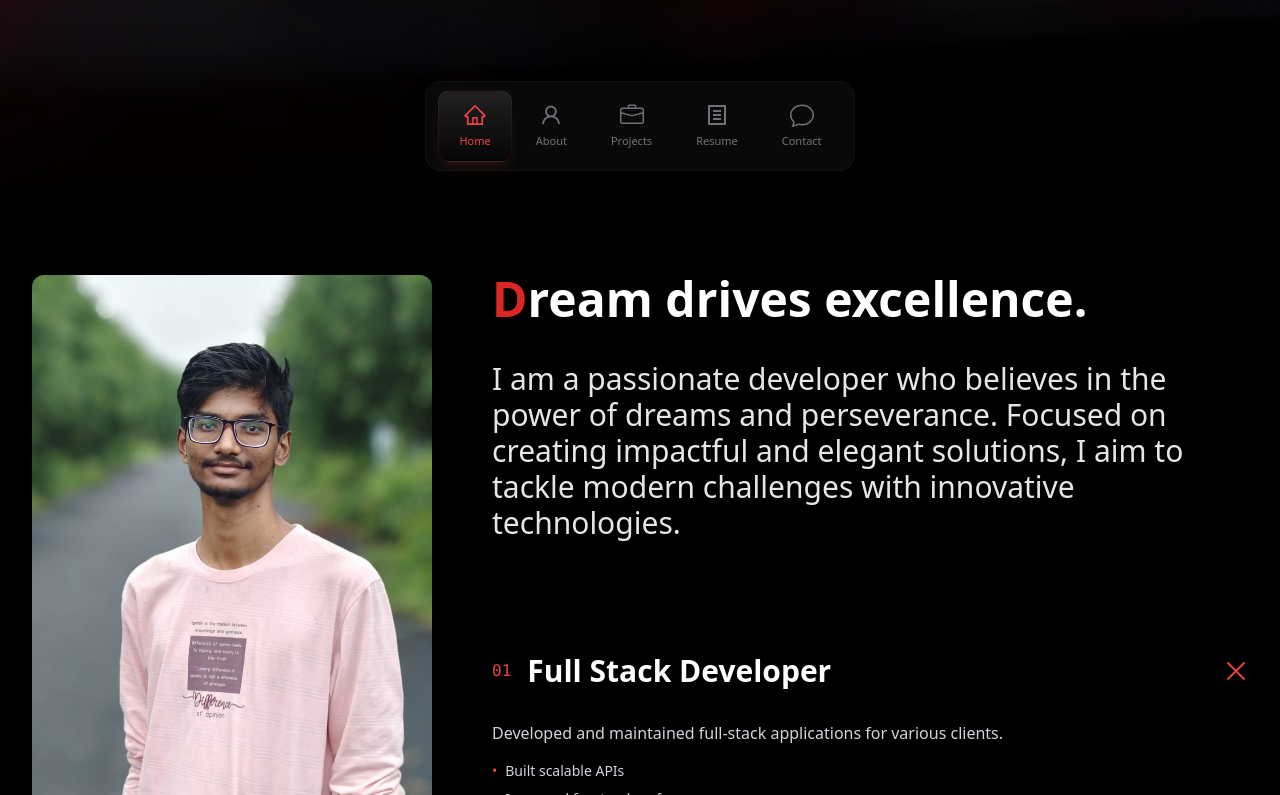
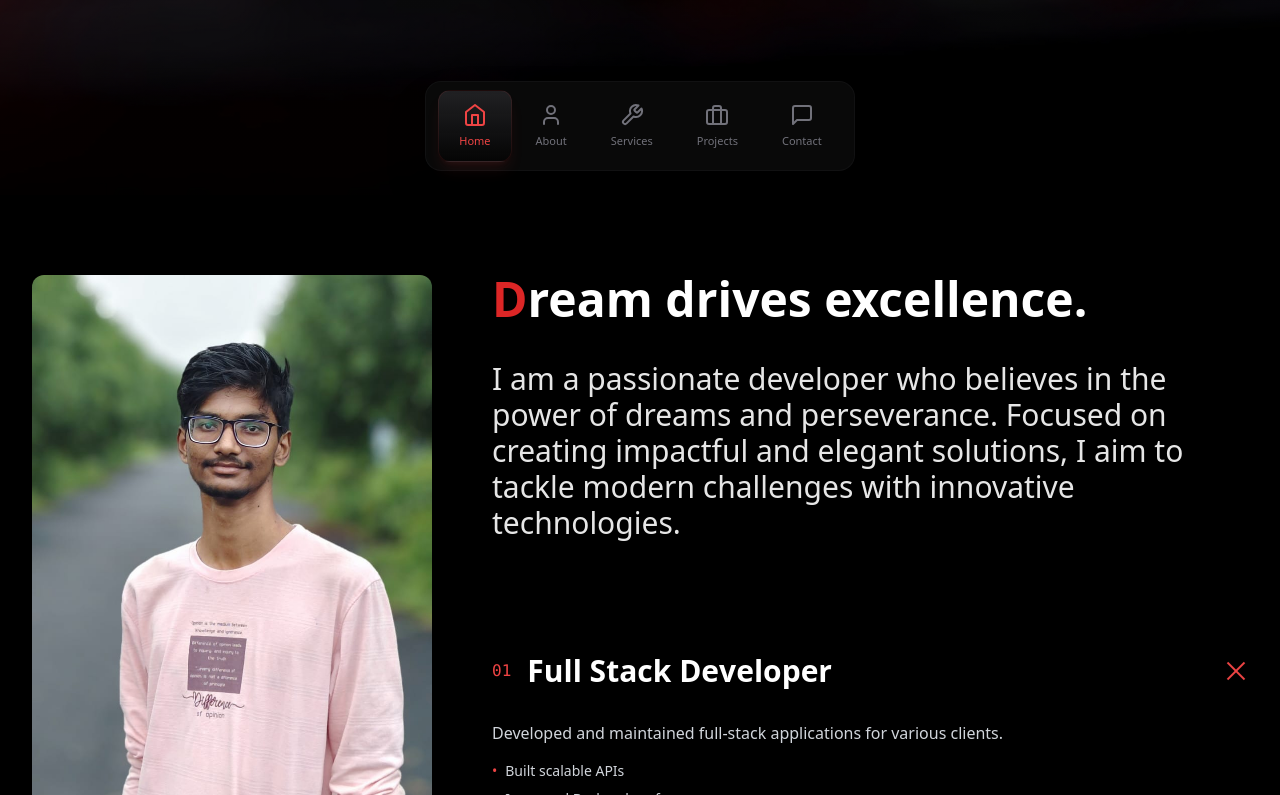
Before and after one commit to Maheshkarri4444/MyPortfolio, a React (Vite) app: page / in a window 1280 px wide. Shown: the part 605-1400 px from the top of the page. Built offline with nearby package versions, Linux system fonts and the light colour scheme.

Commit message:
bottom nav

```diff
--- a/src/App.tsx
+++ b/src/App.tsx
@@ -10,9 +10,6 @@ import ServicesSection from './components/Service';
 import Projects from './components/Projects';
 import RecentProjects from './components/RecentProjects';
 import ContactMe from './components/ContactMe';
-// // import ReactLenis from 'lenis';
-// import { ReactLenis } from '@studio-freight/react-lenis';
-
 
 function App() {
   return (
@@ -28,15 +25,25 @@ function App() {
         </div>
         <div className="relative z-10">
           <Header />
-          <main>
+          <main className="relative">
+            <section id="home" className="min-h-screen">
               <Hero />
+            </section>
+            <section id="about" className="min-h-screen">
               <About />
               <SkillsSection/>
+            </section>
+            <section id="services" className="min-h-screen">
               <ServicesSection/>
               <Experience/>
+            </section>
+            <section id="projects" className="min-h-screen">
               <RecentProjects/>
               <Projects/>
+            </section>
+            <section id="contact" className="min-h-screen">
               <ContactMe/>
+            </section>
           </main>
           <BottomNav/>
         </div>
--- a/src/components/About.tsx
+++ b/src/components/About.tsx
@@ -2,6 +2,7 @@ import { useState } from "react";
 import { motion } from "framer-motion";
 import profilepic from "../assets/remaining/Mahesh.jpg";
 import { SlideIn, Transition } from "./ui/transitions";
+import { TextReveal } from "./ui/typography";
 
 const about = {
   quote: "Dream drives excellence.",
@@ -17,7 +18,7 @@ const education = [
     _id: "1",
     jobTitle: "Full Stack Developer",
     summary: "Developed and maintained full-stack applications for various clients.",
-    bulletPoints: ["Built scalable APIs", "Improved frontend performance", "Looking forward to Collabrate"],
+    bulletPoints: ["Built scalable APIs", "Improved Backend performance", "Looking forward to Collabrate"],
     forEducation: true,
     enabled: true,
     sequence: 1,
@@ -26,7 +27,7 @@ const education = [
     _id: "2",
     jobTitle: "Currently Learning",
     summary: "Focusing more on the backend to handle larger and more complex systems efficiently.",
-    bulletPoints: ["Golang - Backend", "Web3 - Blockchain", "DSA - Problem Solving"],
+    bulletPoints: ["Golang - Backend", "Web3 - Blockchain/ETH/SOL", "DSA - Problem Solving"],
     forEducation: true,
     enabled: true,
     sequence: 2,
@@ -34,7 +35,7 @@ const education = [
   {
     _id: "3",
     jobTitle: "Future Ambitions",
-    summary: "Aspiring to become a versatile developer skilled in emerging fields.",
+    summary: "Aspiring to become a versatile developer skilled in Web3.",
     bulletPoints: [
       "Continuously learning and staying updated with cutting-edge technologies",
       "Exploring decentralized systems and Blockchain applications",
@@ -65,10 +66,10 @@ const About = () => {
   const [activeIndex, setActiveIndex] = useState(0);
 
   return (
-    <section className="grid md:grid-cols-[1fr_1.8fr] gap-x-10 py-20 px-4 md:px-8 relative bg-black/30 text-white" id="about">
+    <div  className="grid md:grid-cols-[1fr_1.8fr] gap-x-10 py-20 px-4 md:px-8 relative bg-black/30 text-white" >
 
       {/* Left Column */}
-      <div className="relative">
+      <div className="relative mb-2">
         <div className="sticky top-6">
           <Transition>
             <img
@@ -106,7 +107,7 @@ const About = () => {
           </div>
         </div>
       </div>
-    </section>
+    </div>
   );
 };
 
@@ -131,7 +132,7 @@ const TimelineCard: React.FC<TimelineCardProps> = ({ timeline, activeIndex, setA
     >
       <span className="font-mono text-red-500">0{index + 1}</span>
       <span className="flex-1 text-xl font-bold text-white md:text-3xl">
-        {timeline.jobTitle}
+        <TextReveal>{timeline.jobTitle}</TextReveal>
       </span>
       <motion.div
         className="relative flex items-center justify-center w-6 h-6"
--- a/src/components/BottomNav.tsx
+++ b/src/components/BottomNav.tsx
@@ -1,19 +1,58 @@
-import React from 'react';
-import { AiOutlineHome, AiOutlineUser } from 'react-icons/ai';
-import { BsBriefcase, BsChat } from 'react-icons/bs';
-import { RiFileListLine } from 'react-icons/ri';
-import { Link } from 'react-router-dom';
+import React, { useEffect, useState } from 'react';
+import { HomeIcon, UserIcon, BriefcaseIcon, WrenchIcon, MessageSquareIcon } from 'lucide-react';
 
 const BottomNav = () => {
+  const [activeSection, setActiveSection] = useState('home');
+
+  useEffect(() => {
+    const observerOptions = {
+      root: null,
+      rootMargin: '0px',
+      threshold: 0.5,
+    };
+
+    const observerCallback: IntersectionObserverCallback = (entries) => {
+      entries.forEach((entry) => {
+        if (entry.isIntersecting) {
+          console.log("entry ",entry.target)
+          setActiveSection(entry.target.id);
+        }
+      });
+    };
+
+    const observer = new IntersectionObserver(observerCallback, observerOptions);
+
+    // Observe all sections
+    document.querySelectorAll('section[id]').forEach((section) => {
+      observer.observe(section);
+    });
+
+    return () => {
+      observer.disconnect();
+    };
+  }, []);
+
+  const navItems = [
+    { icon: <HomeIcon size={24} />, label: 'Home', to: '#home' },
+    { icon: <UserIcon size={24} />, label: 'About', to: '#about' },
+    { icon: <WrenchIcon size={24} />, label: 'Services', to: '#services' },
+    { icon: <BriefcaseIcon size={24} />, label: 'Projects', to: '#projects' },
+    { icon: <MessageSquareIcon size={24} />, label: 'Contact', to: '#contact' },
+  ];
+
   return (
     <div className="fixed left-0 right-0 z-50 flex justify-center bottom-6">
       <nav className="bg-[#0a0a0a] bg-opacity-90 backdrop-blur-sm max-w-[100vw] rounded-2xl px-3 py-2 mx-4 shadow-2xl border border-zinc-800/30">
         <div className="flex items-center justify-center gap-1">
-          <NavItem icon={<AiOutlineHome size={24} />} label="Home" to="#home" active  />
-          <NavItem icon={<AiOutlineUser size={24} />} label="About" to="#about" />
-          <NavItem icon={<BsBriefcase size={24} />} label="Projects" to="#projects"/>
-          <NavItem icon={<RiFileListLine size={24} />} label="Resume" to="#resume"/>
-          <NavItem icon={<BsChat size={24} />} label="Contact" to="#contact" />
+          {navItems.map((item) => (
+            <NavItem
+              key={item.label}
+              icon={item.icon}
+              label={item.label}
+              to={item.to}
+              active={activeSection === item.to.substring(1)}
+            />
+          ))}
         </div>
       </nav>
     </div>
@@ -24,12 +63,13 @@ interface NavItemProps {
   icon: React.ReactNode;
   label: string;
   active?: boolean;
-  to:string;
+  to: string;
 }
 
-const NavItem = ({ icon, label, active ,to }: NavItemProps) => {
+const NavItem = ({ icon, label, active, to }: NavItemProps) => {
   return (
-    <a href={to}
+    <a
+      href={to}
       className={`flex flex-col items-center justify-center px-5 py-3 rounded-xl transition-all duration-300 ${
         active
           ? 'text-red-500 bg-gradient-to-b from-zinc-800/80 to-black/40 shadow-lg shadow-red-500/10 border border-red-500/10'
@@ -43,3 +83,90 @@ const NavItem = ({ icon, label, active ,to }: NavItemProps) => {
 };
 
 export default BottomNav;
+
+
+// import React, { useEffect, useState } from 'react';
+// import { HomeIcon, UserIcon, BriefcaseIcon, WrenchIcon, MessageSquareIcon } from 'lucide-react';
+
+// const BottomNav = () => {
+//   const [activeSection, setActiveSection] = useState('home');
+
+//   useEffect(() => {
+//     const observerOptions = {
+//       root: null,
+//       rootMargin: '-40% 0px',  // Adjusted to better detect section changes
+//       threshold: [0.3, 0.7],   // Multiple thresholds for better accuracy
+//     };
+
+//     const observerCallback: IntersectionObserverCallback = (entries) => {
+//       entries.forEach((entry) => {
+//         if (entry.isIntersecting && entry.intersectionRatio >= 0.3) {
+//           console.log("entry",entry.target)
+//           setActiveSection(entry.target.id);
+//         }
+//       });
+//     };
+
+//     const observer = new IntersectionObserver(observerCallback, observerOptions);
+
+//     // Observe all sections
+//     document.querySelectorAll('section[id]').forEach((section) => {
+//       observer.observe(section);
+//     });
+
+//     return () => {
+//       observer.disconnect();
+//     };
+//   }, []);
+
+//   const navItems = [
+//     { icon: <HomeIcon size={24} />, label: 'Home', to: '#home' },
+//     { icon: <UserIcon size={24} />, label: 'About', to: '#about' },
+//     { icon: <WrenchIcon size={24} />, label: 'Services', to: '#services' },
+//     { icon: <BriefcaseIcon size={24} />, label: 'Projects', to: '#projects' },
+//     { icon: <MessageSquareIcon size={24} />, label: 'Contact', to: '#contact' },
+//   ];
+
+//   return (
+//     <div className="fixed left-0 right-0 z-50 flex justify-center bottom-6">
+//       <nav className="bg-[#0a0a0a] bg-opacity-90 backdrop-blur-sm max-w-[100vw] rounded-2xl px-3 py-2 mx-4 shadow-2xl border border-zinc-800/30">
+//         <div className="flex items-center justify-center gap-1">
+//           {navItems.map((item) => (
+//             <NavItem
+//               key={item.label}
+//               icon={item.icon}
+//               label={item.label}
+//               to={item.to}
+//               active={activeSection === item.to.substring(1)}
+//             />
+//           ))}
+//         </div>
+//       </nav>
+//     </div>
+//   );
+// };
+
+// interface NavItemProps {
+//   icon: React.ReactNode;
+//   label: string;
+//   active?: boolean;
+//   to: string;
+// }
+
+// const NavItem = ({ icon, label, active, to }: NavItemProps) => {
+//   return (
+//     <a
+//       href={to}
+//       className={`flex flex-col items-center justify-center px-5 py-3 rounded-xl transition-all duration-300 ${
+//         active
+//           ? 'text-red-500 bg-gradient-to-b from-zinc-800/80 to-black/40 shadow-lg shadow-red-500/10 border border-red-500/10'
+//           : 'text-zinc-500 hover:text-red-500 hover:bg-zinc-800/20'
+//       }`}
+//     >
+//       {icon}
+//       <span className="hidden sm:block text-[11px] mt-1.5 font-medium">{label}</span>
+//     </a>
+//   );
+// };
+
+// export default BottomNav;
--- a/src/components/Header.tsx
+++ b/src/components/Header.tsx
@@ -10,7 +10,7 @@ const Header = () => {
     <header className="fixed top-0 left-0 z-50 w-full backdrop-blur-sm bg-black/60">
       <div className="container px-4 py-6 mx-auto">
         <div className="flex items-center justify-between">
-          <Transition className="z-30 reltive md:top-8 top-6 md:left-8 left-6 hover:text-white/100 text-white/100">
+          <Transition className="z-30 flex flex-1 transition-colors duration-200 flex-nowrap reltive md:top-8 top-6 md:left-8 left-6 hover:text-white/100 text-white/100">
               <TextReveal className="text-lg font-bold ">Mahesh Karri</TextReveal>
           </Transition>
 
--- a/src/components/Hero.tsx
+++ b/src/components/Hero.tsx
@@ -9,7 +9,7 @@ const Hero = () => {
   const [hideLoader,setHideLoader] = useState(true);
 
   return (
-    <div className="relative overflow-hidden h-dvh w-dvw " id='home'>
+    <div className="relative overflow-hidden h-dvh w-dvw " >
       <span className="blob size-1/2 absolute top-20 left-0 blur-[100px]" />
     {hideLoader ? (
       <PageLoad hideLoader={hideLoader} setHideLoader={setHideLoader} />
--- a/src/components/Projects.tsx
+++ b/src/components/Projects.tsx
@@ -204,7 +204,7 @@
 import React, { useState } from 'react';
 import { ArrowUpRight } from 'lucide-react';
 import { motion, AnimatePresence } from 'framer-motion';
-import { SectionHeading } from './ui/typography';
+import { SectionHeading, TextReveal } from './ui/typography';
 import { SlideIn, Transition } from './ui/transitions';
 
 type Project = {
@@ -388,11 +388,11 @@ export default function Projects() {
   };
 
   return (
-    <div  className="min-h-screen px-4 py-12 text-white bg-black/30">
+    <div  className="px-4 py-12 text-white  bg-black/30">
       <SectionHeading className="md:pl-16">
         <SlideIn className="text-white/40">All my</SlideIn>
         <br />
-        <SlideIn><span className='text-red-600'>P</span>rojects</SlideIn>
+        <SlideIn><span className='text-red-600'>W</span>orks</SlideIn>
       </SectionHeading>
 
       {/* Filter Options */}
@@ -412,7 +412,7 @@ export default function Projects() {
             whileHover={activeCategory === category ? "":"hover" }
             whileTap={{ scale: 0.95 }}
           >
-            {category}
+            <TextReveal>{category}</TextReveal>
           </motion.button>
         ))}
       </motion.div>
--- a/src/components/RecentProjects.tsx
+++ b/src/components/RecentProjects.tsx
@@ -27,9 +27,9 @@ export const projects = [
   },
 ];
 
-export default function ProjectGrid() {
+const ProjectGrid = () =>{
   return (
-    <div id='projects' className="container min-w-full px-4 py-12 mx-auto bg-black/30">
+    <section className="container min-w-full px-4 py-12 mx-auto bg-black/30">
         <SectionHeading className="md:pl-16">
          <SlideIn className="text-white/60">Featured</SlideIn>
          <br />
@@ -57,6 +57,8 @@ export default function ProjectGrid() {
         ))}
       </div>
       </Transition>
-    </div>
+    </section>
   );
 }
+
+export default ProjectGrid;
--- a/src/components/Service.tsx
+++ b/src/components/Service.tsx
@@ -22,7 +22,7 @@ const services = [
 
 
 const ServicesSection = () => (
-    <section className="relative w-full px-2 py-20 bg-black/30" id="services">
+    <section className="relative w-full px-2 py-20 bg-black/30">
       <span className="blob absolute top-[20%] right-0 w-1/3 h-5/6 blur-[100px] rotate-180 -z-10 " />
       <SectionHeading className="overflow-hidden md:pl-16">
         <SlideIn className="text-white/60">Here&apos;s how</SlideIn> <br />
--- a/src/components/Skills.tsx
+++ b/src/components/Skills.tsx
@@ -15,7 +15,7 @@ const SkillsSection = () => {
     const sortedSkills = skills.sort((a, b) => a.sequence - b.sequence);
 
     return (
-      <section id="skills" className="skills-section bg-black/30">
+      <section  className="skills-section bg-black/30">
         <ParallaxText baseVelocity={-5}>
           {sortedSkills.map((skill) =>
             skill.enabled ? (
--- a/src/components/ui/hover-image-link.tsx
+++ b/src/components/ui/hover-image-link.tsx
@@ -97,7 +97,7 @@ export const HoverImageLink = ({
         }}
         transition={{ type: "spring", stiffness: 300, damping: 20 }}
         src={imgSrc}
-        className="absolute z-0 object-cover h-20 rounded-lg w-28 md:h-36 md:w-52"
+        className="absolute z-20 object-cover h-20 rounded-lg w-28 md:h-36 md:w-52"
         alt={`Image representing a link for ${heading}`}
       />
     </motion.a>
```
Also changed, not shown: src/components/ContactMe.tsx (+17 -16 lines). Lines whose indentation alone changed are shown as unchanged.
